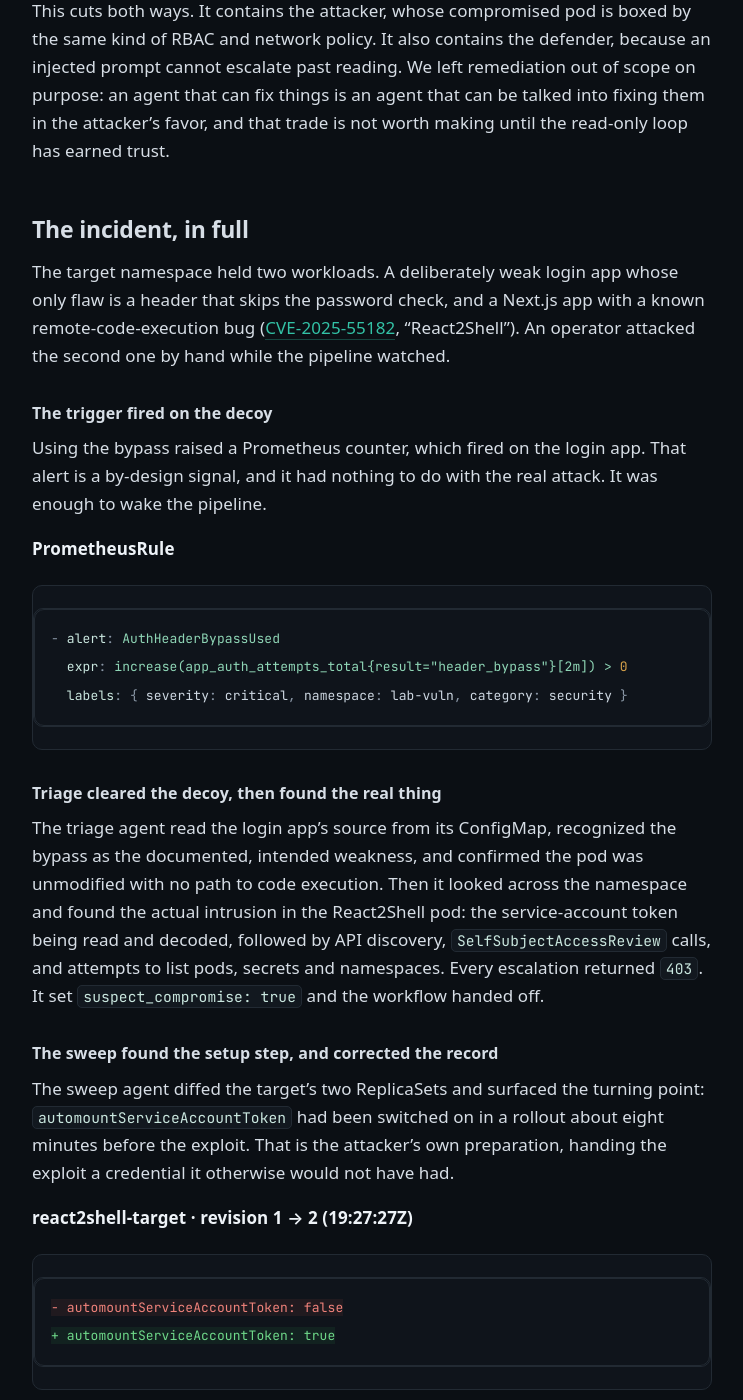
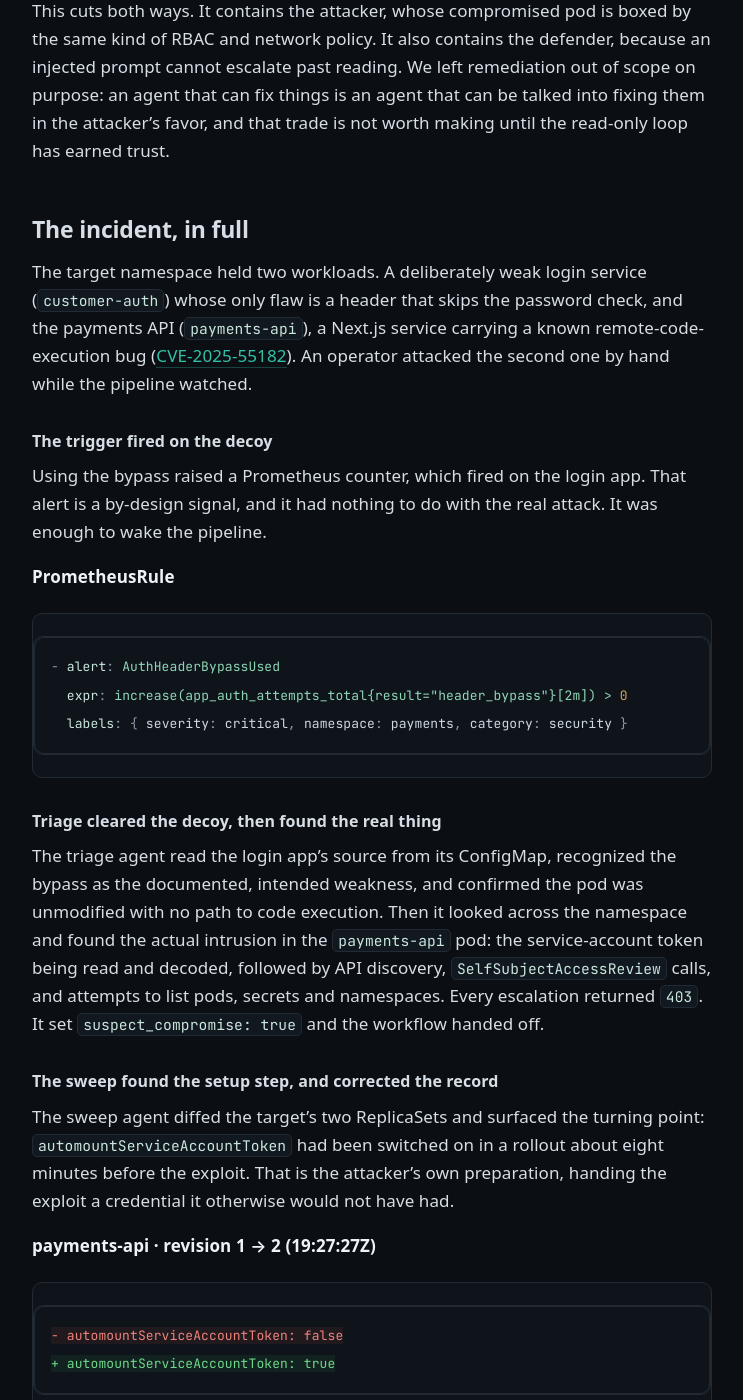
Before and after one commit to Frentzen/frentzen.github.io, a Jekyll site: the page built from _posts/2026-11-27-ai-speed-intrusion-read-only-agents.md, in a window 1280 px wide and 1400 px high, scrolled down 3622 px. Shown: the whole window, without its empty margins (268-1011 px from the left). Built offline with Jekyll 4.4.1, drawn with Linux system fonts in a browser that asks for light colours; some of the changed text lies outside the part shown.

Commit message:
Reframe incident post as a fintech environment
Rename the breached environment to fintech-fiction names so the write-up
reads as a payments-platform incident rather than a named CVE lab:

- lab-vuln namespace -> payments
- react2shell-target (RCE pod) -> payments-api
- vuln-login (header-bypass decoy) -> customer-auth
- Slack channel #sec-lab-vuln -> #sec-payments
- routing agents shown as platform-agent / secops-agent
- drop the "React2Shell" nickname; keep the real CVE-2025-55182 reference

Co-Authored-By: Claude Opus 4.8 <noreply@anthropic.com>
Claude-Session: https://claude.ai/code/session_011fFAHzfQwpouDwepC6bFdk

````diff
--- a/_posts/2026-11-27-ai-speed-intrusion-read-only-agents.md
+++ b/_posts/2026-11-27-ai-speed-intrusion-read-only-agents.md
@@ -12,12 +12,12 @@ At **19:35 UTC**, an operator with a shell on a Kubernetes pod read its service-
 Here is the verdict it posted, exactly as it reached the channel:
 
 <div class="thread" role="img" aria-label="A Slack-style report card from the AIOps bot summarizing the investigation">
-  <div class="hd"><span class="ch">#sec-lab-vuln</span><span>· thread</span><span class="live"><i></i>auto-posted · read-only</span></div>
+  <div class="hd"><span class="ch">#sec-payments</span><span>· thread</span><span class="live"><i></i>auto-posted · read-only</span></div>
   <div class="msg">
     <div class="av">A</div>
     <div class="bd">
       <div class="nm">AIOps<span class="bot">APP</span><span class="t">20:00</span></div>
-      <p class="tx"><span class="verdict">True positive — but not the alert you think it is.</span> The <code>header_bypass</code> counter is a by-design lab signal; the genuinely malicious activity is in the React2Shell pod. The deployment was re-applied at 19:27 to turn on <code>automountServiceAccountToken</code>, handing the exploit a credential it would not otherwise have had. Token was read and decoded, then used for API discovery and enumeration of pods, secrets and namespaces <span class="tag-red">— all denied 403</span>. No NetworkPolicies exist; RBAC was the only control. Read-only investigation. Nothing was changed.</p>
+      <p class="tx"><span class="verdict">True positive — but not the alert you think it is.</span> The <code>header_bypass</code> counter is a by-design decoy signal; the genuinely malicious activity is in the <code>payments-api</code> pod. The deployment was re-applied at 19:27 to turn on <code>automountServiceAccountToken</code>, handing the exploit a credential it would not otherwise have had. Token was read and decoded, then used for API discovery and enumeration of pods, secrets and namespaces <span class="tag-red">— all denied 403</span>. No NetworkPolicies exist; RBAC was the only control. Read-only investigation. Nothing was changed.</p>
       <div>
         <span class="pill">triage: suspect_compromise=true</span>
         <span class="pill">sweep: 2 ReplicaSets diffed</span>
@@ -92,9 +92,9 @@ Routing is table-driven. An alert's `category` label picks a mode, and the names
 
 ```json
 "namespaces": {
-  "lab-vuln": { "k8sAgent": "lab-agent", "securityAgent": "lab-security-agent" }
+  "payments": { "k8sAgent": "platform-agent", "securityAgent": "secops-agent" }
 },
-"slackChannels": { "C0LABVULN": "lab-vuln" }
+"slackChannels": { "C0PAYMENTS": "payments" }
 ```
 
 Each agent returns a small structured verdict the workflow can parse. The handoff from triage to the deeper sweep turns on a single boolean.
@@ -139,7 +139,7 @@ Read access is scoped to exactly the namespaces an agent investigates, through t
 
 ```yaml
 kind: RoleBinding          # one namespace, built-in view role
-metadata: { name: aiops-view, namespace: lab-vuln }
+metadata: { name: aiops-view, namespace: payments }
 roleRef:  { kind: ClusterRole, name: view }
 subjects: [{ kind: ServiceAccount, name: kagent-tools-ro, namespace: kagent }]
 ```
@@ -148,7 +148,7 @@ This cuts both ways. It contains the attacker, whose compromised pod is boxed by
 
 ## The incident, in full
 
-The target namespace held two workloads. A deliberately weak login app whose only flaw is a header that skips the password check, and a Next.js app with a known remote-code-execution bug ([CVE-2025-55182](https://github.com/l4rm4nd/CVE-2025-55182), "React2Shell"). An operator attacked the second one by hand while the pipeline watched.
+The target namespace held two workloads. A deliberately weak login service (`customer-auth`) whose only flaw is a header that skips the password check, and the payments API (`payments-api`), a Next.js service carrying a known remote-code-execution bug ([CVE-2025-55182](https://github.com/l4rm4nd/CVE-2025-55182)). An operator attacked the second one by hand while the pipeline watched.
 
 ### The trigger fired on the decoy
 
@@ -159,18 +159,18 @@ Using the bypass raised a Prometheus counter, which fired on the login app. That
 ```yaml
 - alert: AuthHeaderBypassUsed
   expr: increase(app_auth_attempts_total{result="header_bypass"}[2m]) > 0
-  labels: { severity: critical, namespace: lab-vuln, category: security }
+  labels: { severity: critical, namespace: payments, category: security }
 ```
 
 ### Triage cleared the decoy, then found the real thing
 
-The triage agent read the login app's source from its ConfigMap, recognized the bypass as the documented, intended weakness, and confirmed the pod was unmodified with no path to code execution. Then it looked across the namespace and found the actual intrusion in the React2Shell pod: the service-account token being read and decoded, followed by API discovery, `SelfSubjectAccessReview` calls, and attempts to list pods, secrets and namespaces. Every escalation returned `403`. It set `suspect_compromise: true` and the workflow handed off.
+The triage agent read the login app's source from its ConfigMap, recognized the bypass as the documented, intended weakness, and confirmed the pod was unmodified with no path to code execution. Then it looked across the namespace and found the actual intrusion in the `payments-api` pod: the service-account token being read and decoded, followed by API discovery, `SelfSubjectAccessReview` calls, and attempts to list pods, secrets and namespaces. Every escalation returned `403`. It set `suspect_compromise: true` and the workflow handed off.
 
 ### The sweep found the setup step, and corrected the record
 
 The sweep agent diffed the target's two ReplicaSets and surfaced the turning point: `automountServiceAccountToken` had been switched on in a rollout about eight minutes before the exploit. That is the attacker's own preparation, handing the exploit a credential it otherwise would not have had.
 
-**react2shell-target · revision 1 → 2 (19:27:27Z)**
+**payments-api · revision 1 → 2 (19:27:27Z)**
 
 ```diff
 - automountServiceAccountToken: false
@@ -255,7 +255,7 @@ The dials you set per environment, and where this build lands today:
 
 **Which model, and the cost.** The agents run DeepSeek through an OpenAI-compatible endpoint. Tokens are cheap at this volume; latency is the price, not dollars. A measured cost-per-investigation is on the list, and a faster model would help both numbers.
 
-**What if no alert fires.** This loop is alert-driven, so it needs a signal. The React2Shell activity alone was silent until the decoy woke the pipeline. Two answers close the gap: an operator can mention the bot in a channel to launch the same read-only investigation on demand, and the same workflow runs fine on a schedule for a periodic sweep.
+**What if no alert fires.** This loop is alert-driven, so it needs a signal. The `payments-api` activity alone was silent until the decoy woke the pipeline. Two answers close the gap: an operator can mention the bot in a channel to launch the same read-only investigation on demand, and the same workflow runs fine on a schedule for a periodic sweep.
 
 ## Takeaways
 
@@ -277,5 +277,5 @@ The pieces are off the shelf. The contribution is the wiring: a way to point AI
   <a href="https://spiffe.io">SPIFFE · workload identity</a>
   <a href="https://gvisor.dev">gVisor · user-space kernel</a>
   <a href="https://argoproj.github.io">Argo · Workflows &amp; Events</a>
-  <a href="https://github.com/l4rm4nd/CVE-2025-55182">CVE-2025-55182 · React2Shell</a>
+  <a href="https://github.com/l4rm4nd/CVE-2025-55182">CVE-2025-55182 · Next.js RSC RCE</a>
 </div>
````
